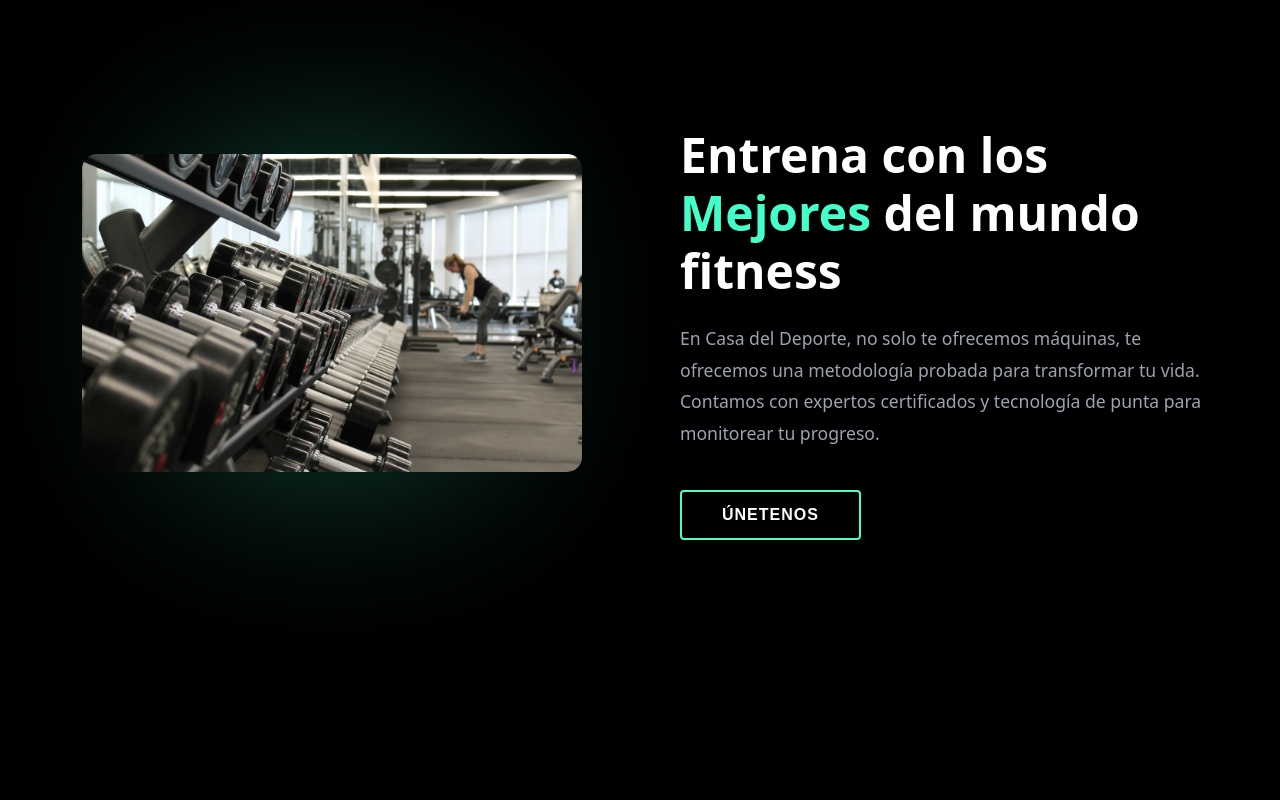
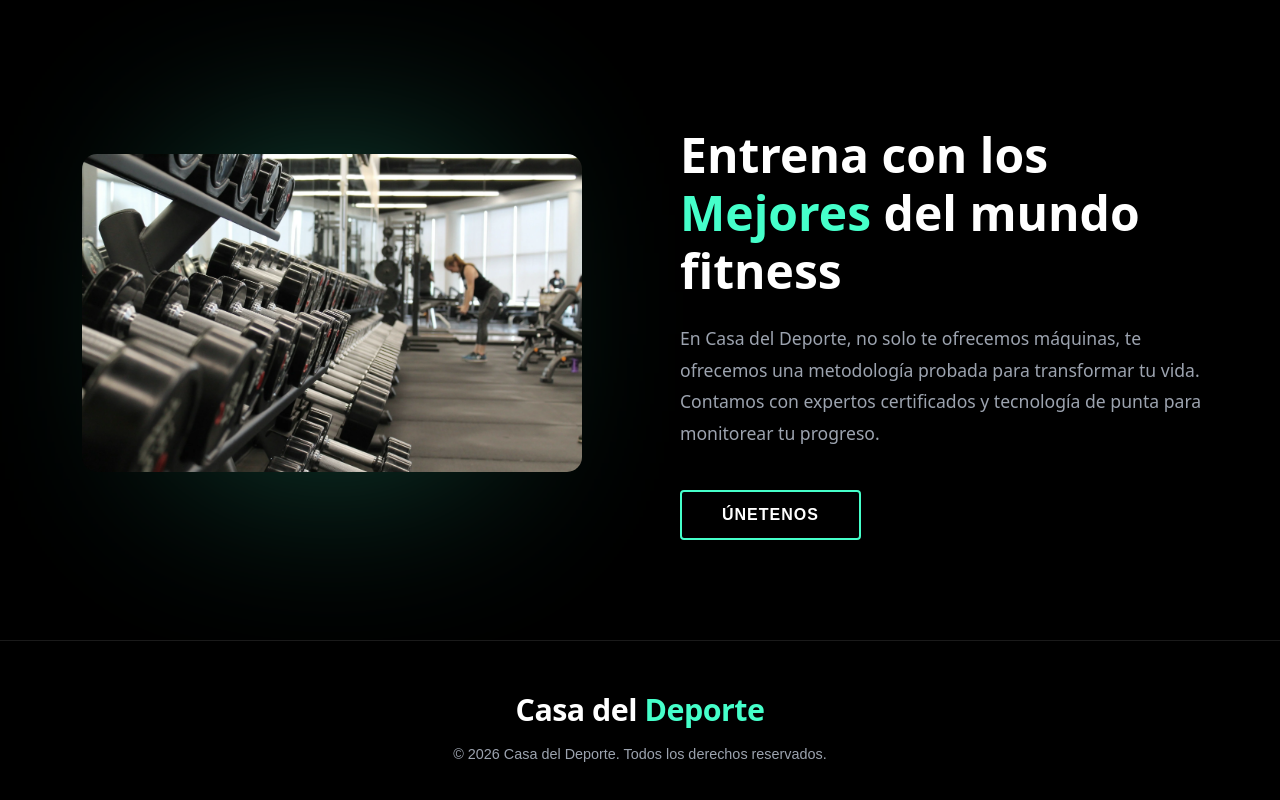
Before and after one commit to Wortro1/casal-del-deporte-v2, a React (Vite) app in the folder cdd-react-hs-project/: page / in a window 1280 px wide. Shown: the part 1334-2134 px from the top of the page. Before the commit the page ends 1974 px from the top, so only its background shows below. Built offline with nearby package versions, Linux system fonts and the light colour scheme.

Commit message:
footer implementation component

```diff
--- /dev/null
+++ b/cdd-react-hs-project/src/components/Footer.jsx
@@ -0,0 +1,23 @@
+import React from 'react';
+import '../styles/Footer.css';
+
+const Footer = () => {
+  const brandName = 'Casa del';
+  const brandHighlight = 'Deporte';
+  const currentYear = new Date().getFullYear();
+
+  return (
+    <footer className="footerContainer">
+      <div className="footerContent">
+        <div className="footerLogo">
+          {brandName} <span className="logoHighlight">{brandHighlight}</span>
+        </div>
+        <p className="footerText">
+          © {currentYear} {brandName} {brandHighlight}. Todos los derechos reservados.
+        </p>
+      </div>
+    </footer>
+  );
+};
+
+export default Footer;
--- a/cdd-react-hs-project/src/main.jsx
+++ b/cdd-react-hs-project/src/main.jsx
@@ -2,6 +2,7 @@ import { StrictMode } from 'react'
 import { createRoot } from 'react-dom/client'
 import NavBar from './components/navBar'
 import Services from './components/Services'
+import Footer from './components/Footer'
 import './styles/index.css'
 import Hero from './pages/layouts/Hero'
 import WhyUs from './pages/layouts/WhyUs'
@@ -11,7 +12,7 @@ createRoot(document.getElementById('root')).render(
     <NavBar />
     <Hero/>
     <Services />
-
     <WhyUs />
+    <Footer />
   </StrictMode>,
 )
--- /dev/null
+++ b/cdd-react-hs-project/src/styles/Footer.css
@@ -0,0 +1,33 @@
+.footerContainer {
+  background-color: #000000;
+  color: #ffffff;
+  padding: 3rem 5%;
+  border-top: 1px solid #1a1a1a;
+  display: flex;
+  justify-content: center;
+  align-items: center;
+  text-align: center;
+}
+
+.footerContent {
+  display: flex;
+  flex-direction: column;
+  gap: 1rem;
+}
+
+.footerLogo {
+  font-size: 1.9rem;
+  font-weight: 800;
+  letter-spacing: -0.5px;
+}
+
+.logoHighlight {
+  color: #45ffca;
+}
+
+.footerText {
+  color: #9ca3af;
+  font-size: 0.9rem;
+  font-family: sans-serif;
+  margin: 0;
+}
```
Also changed, not shown: 1 other file (tests, documents, lock files or other folders).
